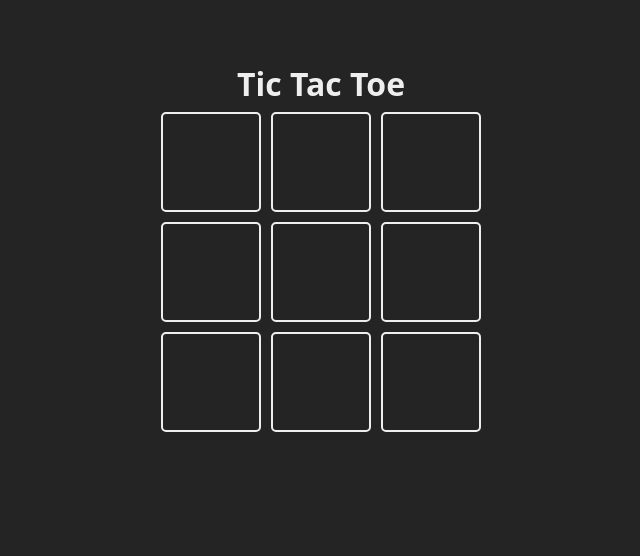
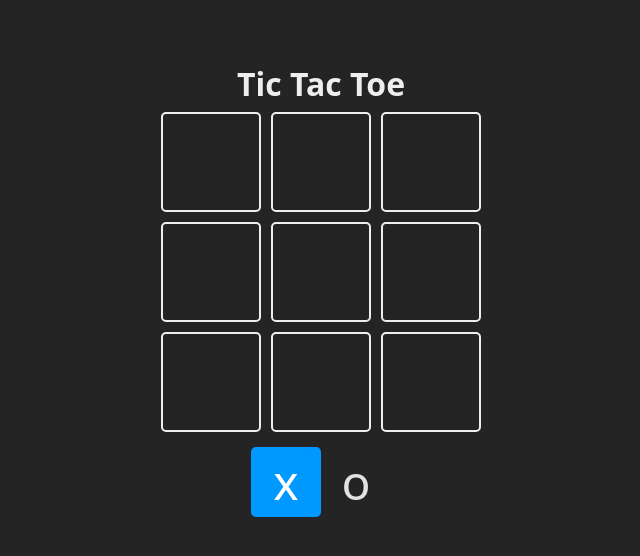
Before and after one commit to hectorc2907/practice-react, a React (Vite) app in the folder projects/02-tic-tac-toe/: page / in a window 1280 px wide. Shown: the top 556 px of the page, without its empty margins (319-959 px from the left). Built offline with nearby package versions, Linux system fonts and the light colour scheme.

Commit message:
se realiza la logica para que se verifique de quien es el turno para jugar

```diff
--- a/projects/02-tic-tac-toe/src/App.jsx
+++ b/projects/02-tic-tac-toe/src/App.jsx
@@ -1,18 +1,19 @@
 import { useState } from "react";
 import "./App.css";
 
-const TURN = {
+const TURNS = {
   X: "x",
   O: "o",
 };
 
-const Square = ({ children, updateBoard, index }) => {
-  return <div className="square">{children}</div>;
+const Square = ({ children, isSelected, updateBoard, index }) => {
+  const className = `square ${isSelected ? "is-selected" : ""}`;
+  return <div className={className}>{children}</div>;
 };
 
 export function App() {
   const [board, setBoard] = useState(Array(9).fill(null));
-  console.log(board)
+  const [turn, setTurn] = useState(TURNS.X);
   return (
     <main className="board">
       <h1>Tic Tac Toe</h1>
@@ -21,6 +22,10 @@ export function App() {
           return <Square key={index} index={index}></Square>;
         })}
       </section>
+      <section className="turn">
+        <Square isSelected={turn === TURNS.X}>{TURNS.X}</Square>
+        <Square isSelected={turn === TURNS.O}>{TURNS.O}</Square>
+      </section>
     </main>
   );
 }
```
